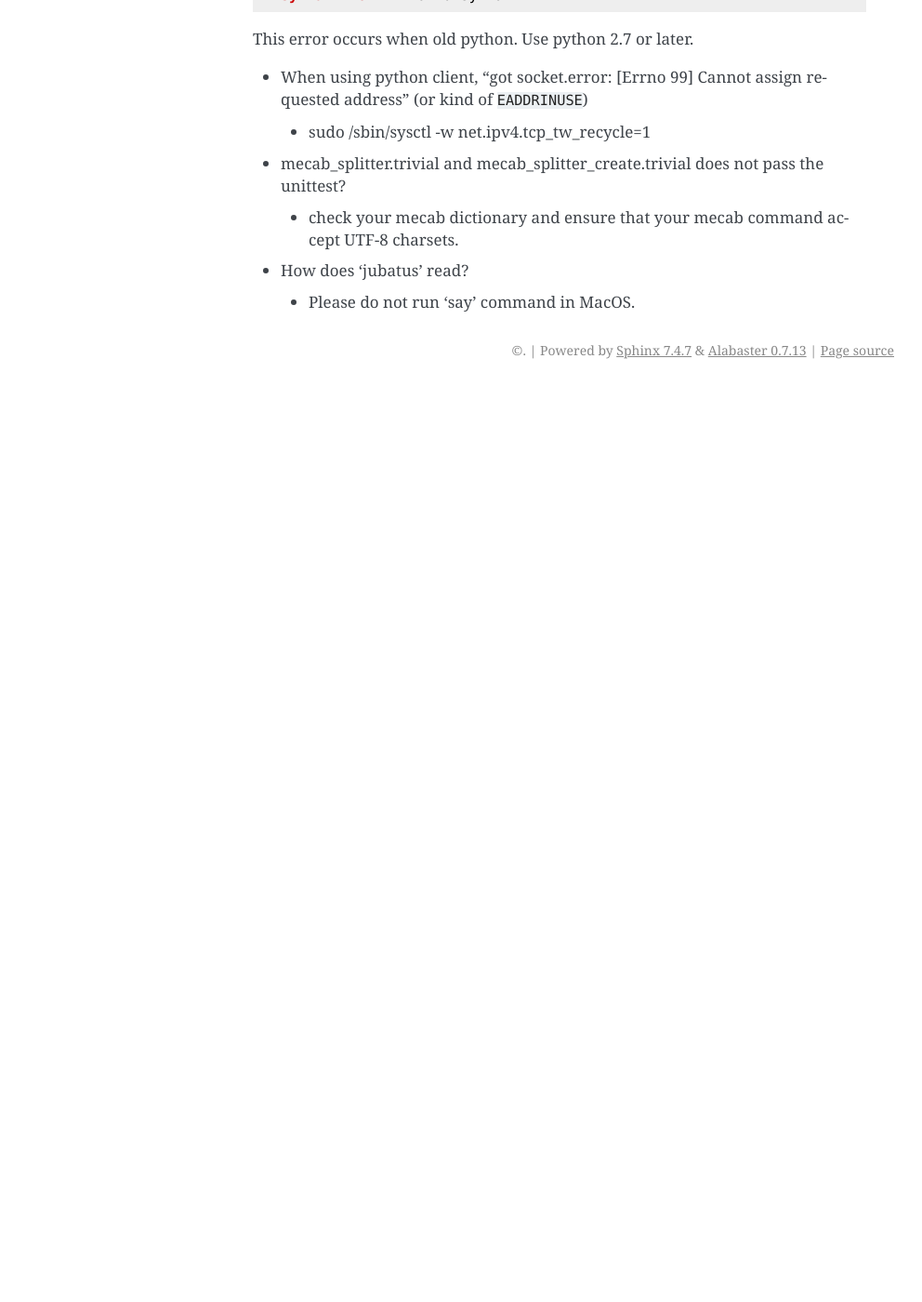
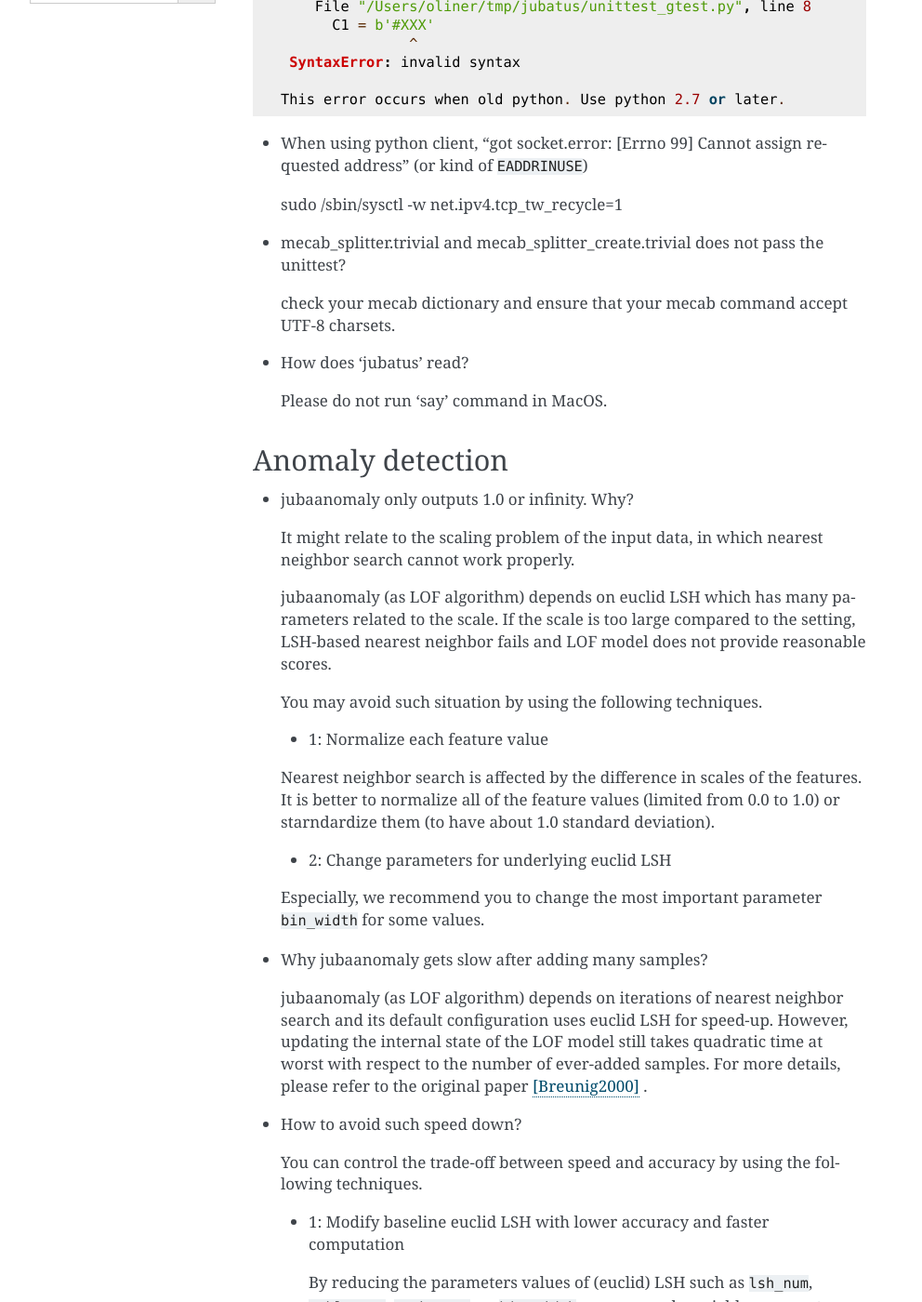
Before and after one commit to jubatus/website, a Sphinx documentation site: the page built from source/en/faq.rst, in a window 1280 px wide and 1400 px high, scrolled down 335 px. Shown: the whole window at 93% size, without its empty margins (148-1140 px from the left). Built offline with Sphinx 7.4.7, drawn with Linux system fonts in a browser that asks for light colours; the version number could not be read and is left out; before the commit the page ends 900 px from its top, so only the background shows below that; some of the changed text lies outside the part shown.

Commit message:
add FAQ for jubaanomaly

```diff
--- a/source/en/faq.rst
+++ b/source/en/faq.rst
@@ -13,16 +16,57 @@ Frequently Asked Questions (FAQs)
                 ^
   SyntaxError: invalid syntax
 
-This error occurs when old python. Use python 2.7 or later.
+ This error occurs when old python. Use python 2.7 or later.
 
 - When using python client, "got socket.error: [Errno 99] Cannot assign requested address" (or kind of ``EADDRINUSE``)
 
- - sudo /sbin/sysctl -w net.ipv4.tcp_tw_recycle=1
+ sudo /sbin/sysctl -w net.ipv4.tcp_tw_recycle=1
 
 - mecab_splitter.trivial and mecab_splitter_create.trivial does not pass the unittest?
 
- - check your mecab dictionary and ensure that your mecab command accept UTF-8 charsets.
+ check your mecab dictionary and ensure that your mecab command accept UTF-8 charsets.
 
 - How does 'jubatus' read?
 
- - Please do not run 'say' command in MacOS.
+ Please do not run 'say' command in MacOS.
+
+
+
+Anomaly detection
+:::::::::::::::::
+
+- jubaanomaly only outputs 1.0 or infinity. Why?
+
+ It might relate to the scaling problem of the input data, in which nearest neighbor search cannot work properly.
+
+ jubaanomaly (as LOF algorithm) depends on euclid LSH which has many parameters related to the scale. If the scale is too large compared to the setting, LSH-based nearest neighbor fails and LOF model does not provide reasonable scores.
+
+ You may avoid such situation by using the following techniques.
+
+ - 1: Normalize each feature value
+
+ Nearest neighbor search is affected by the difference in scales of the features. It is better to normalize all of the feature values (limited from 0.0 to 1.0) or starndardize them (to have about 1.0 standard deviation).
+
+ - 2: Change parameters for underlying euclid LSH
+
+ Especially, we recommend you to change the most important parameter ``bin_width`` for some values.
+
+- Why jubaanomaly gets slow after adding many samples?
+
+ jubaanomaly (as LOF algorithm) depends on iterations of nearest neighbor search and its default configuration uses euclid LSH for speed-up. However, updating the internal state of the LOF model still takes quadratic time at worst with respect to the number of ever-added samples. For more details, please refer to the original paper [Breunig2000]_ .
+
+- How to avoid such speed down?
+
+ You can control the trade-off between speed and accuracy by using the following techniques.
+
+ - 1: Modify baseline euclid LSH with lower accuracy and faster computation
+
+  By reducing the parameters values of (euclid) LSH such as ``lsh_num``, ``table_num``, ``probe_num``, or ``bin_width``, you can make neighbor nearest computation faster with lower accuracy, in which some more nearest samples might be ignored. This may affect the final anomaly score in comparison with the ground truth in which everything is computed in batch-processing manner.
+
+ - 2: Use ``calc_score`` for just obtaining anomaly score
+
+  ``add`` function really appends the sample to the nearest neighbor storage, update the LOF model, and calculate its LOF value. On the other hand, ``calc_score`` function just computes an LOF value for the input sample based on the current LOF model, which works much faster. If you can assume that the data distribution is almost stable, we recommend you to use only ``add`` at the early stage to make a valid LOF model as early as possible, say, until 1000 samples are stored in the storage. Then you can swith two functions, with more freuquent ``calc_score``. For example, it would work fine and much faster with the ratio ``add`` : ``calc_score`` = 1:100.
+
+ - 3: Decrease ``reverse_nearest_neighbor_num``
+
+  It also reduces the computation time for LOF. However, the number should not be smaller than ``nearest_neighbornum`` .
```
Also changed, not shown: other parts of source/en/faq.rst (+3 -0 lines), source/ja/faq.rst (+47 -4 lines).
